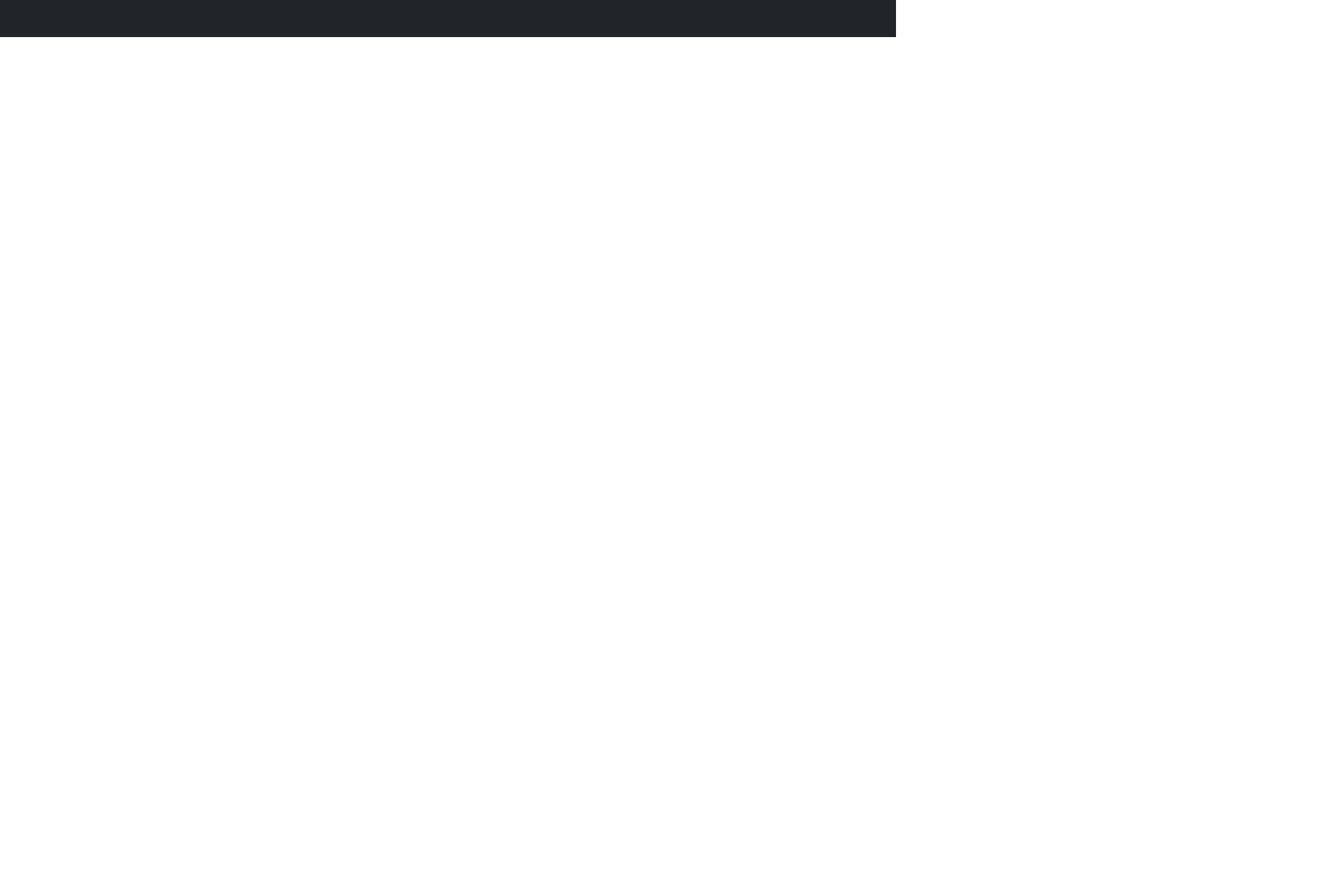
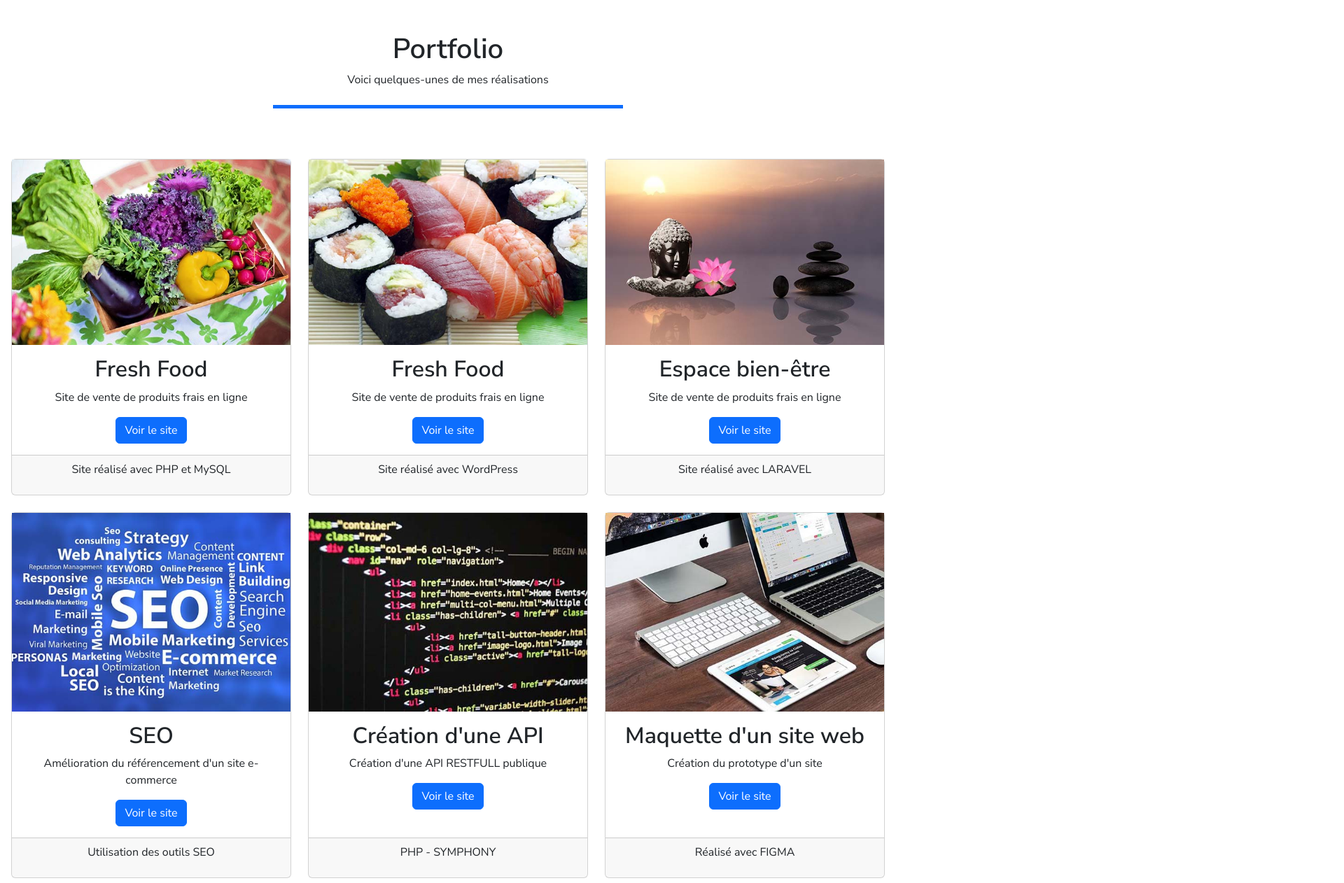
Before and after one commit to alexiszirnhelt-ai/portfolio-20, a React (Vite) app: page /portfolio in a window 1280 px wide. Shown: the part 358-1620 px from the top of the page at 70% size, 1920 px wide, since content can reach past the window. Before the commit the page ends 800 px from the top, so only its background shows below. Built offline with nearby package versions, Linux system fonts and the light colour scheme.

Commit message:
add content porfolio

```diff
--- a/src/pages/Portfolio.jsx
+++ b/src/pages/Portfolio.jsx
@@ -1,7 +1,106 @@
+import banner from "..//assets/images/banner.jpg"
+import freshfood from "../assets/images/portfolio/fresh-food.jpg"
+import Akira from "../assets/images/portfolio/restaurant-japonais.jpg"
+import BienEtre from "../assets/images/portfolio/espace-bien-etre.jpg"
+import SEOimg from "../assets/images/portfolio/seo.jpg"
+import APIimg from "../assets/images/portfolio/coder.jpg"
+import maquette from "../assets/images/portfolio/screens.jpg"
+
 function Portfolio () {
     return (
         <>
-            <h1>Portfolio</h1>
+            <img src={banner} alt="banner-portfolio"/>
+            <section className="container text-center p-5">
+                <h1 className="fw-bold">Portfolio</h1>
+                <p>Voici quelques-unes de mes réalisations</p>
+                <div className="mx-auto mt-4" style={{
+                    height:"5px",
+                    width:"500px",
+                    backgroundColor:"#0d6efd",
+                }}></div>
+            </section>
+
+            {/*card ligne 1*/}
+            <div className="d-flex justify-content-center gap-4 mt-4">
+                {/*card 1*/}
+                <div className="card text-center" style={{width:"400px"}}>
+                    <img src={freshfood} alt="card-img-freshfood"/>
+                    <div className="card-body">
+                        <h2 className="fw-bold">Fresh Food</h2>
+                        <p>Site de vente de produits frais en ligne</p>
+                        <a href="https://www.freshfood.fr/" target="_blank" className="btn-web btn btn-primary">Voir le site</a>
+                    </div>
+                    <div className="card-footer">
+                        <p>Site réalisé avec PHP et MySQL</p>
+                    </div>
+                </div>
+                {/*card 2*/}
+                <div className="card text-center" style={{width:"400px"}}>
+                    <img src={Akira} alt="card-img-restaurant-Akira"/>
+                    <div className="card-body">
+                        <h2 className="fw-bold">Fresh Food</h2>
+                        <p>Site de vente de produits frais en ligne</p>
+                        <a href="https://www.akirabackparis.com/fr/" target="_blank" className="btn-web btn btn-primary">Voir le site</a>
+                    </div>
+                    <div className="card-footer">
+                        <p>Site réalisé avec WordPress</p>
+                    </div>
+                </div>
+                {/*card 3*/}
+                <div className="card text-center" style={{width:"400px"}}>
+                    <img src={BienEtre} alt="card-img-BienEtre"/>
+                    <div className="card-body">
+                        <h2 className="fw-bold">Espace bien-être</h2>
+                        <p>Site de vente de produits frais en ligne</p>
+                        <a href="https://www.espace-bienetre.com/" target="_blank" className="btn-web btn btn-primary">Voir le site</a>
+                    </div>
+                    <div className="card-footer">
+                        <p>Site réalisé avec LARAVEL</p>
+                    </div>
+                </div>
+            {/* ----- */}
+            </div>
+
+            {/*card ligne 2*/}
+            <div className="d-flex justify-content-center gap-4 mt-4 mb-5">
+                {/*card 4*/}
+                <div className="card text-center" style={{width:"400px"}}>
+                    <img src={SEOimg} alt="card-img-SEO"/>
+                    <div className="card-body">
+                        <h2 className="fw-bold">SEO</h2>
+                        <p>Amélioration du référencement d'un site e-commerce</p>
+                        <a href="https://www.seo.fr/" target="_blank" className="btn-web btn btn-primary">Voir le site</a>
+                    </div>
+                    <div className="card-footer">
+                        <p>Utilisation des outils SEO</p>
+                    </div>
+                </div>
+                {/*card 5*/}
+                <div className="card text-center" style={{width:"400px"}}>
+                    <img src={APIimg} alt="card-img-API"/>
+                    <div className="card-body">
+                        <h2 className="fw-bold">Création d'une API</h2>
+                        <p>Création d'une API RESTFULL publique</p>
+                        <a href="https://www.redhat.com/fr/topics/api/what-are-application-programming-interfaces" target="_blank" className="btn-web btn btn-primary">Voir le site</a>
+                    </div>
+                    <div className="card-footer">
+                        <p>PHP - SYMPHONY</p>
+                    </div>
+                </div>
+                {/*card 6*/}
+                <div className="card text-center" style={{width:"400px"}}>
+                    <img src={maquette} alt="card-img-desk-pc"/>
+                    <div className="card-body">
+                        <h2 className="fw-bold">Maquette d'un site web</h2>
+                        <p>Création du prototype d'un site</p>
+                        <a href="https://www.figma.com/login" target="_blank" className="btn-web btn btn-primary">Voir le site</a>
+                    </div>
+                    <div className="card-footer">
+                        <p>Réalisé avec FIGMA</p>
+                    </div>
+                </div>
+            {/* ----- */}
+            </div>
         </>
     )
 }
```
